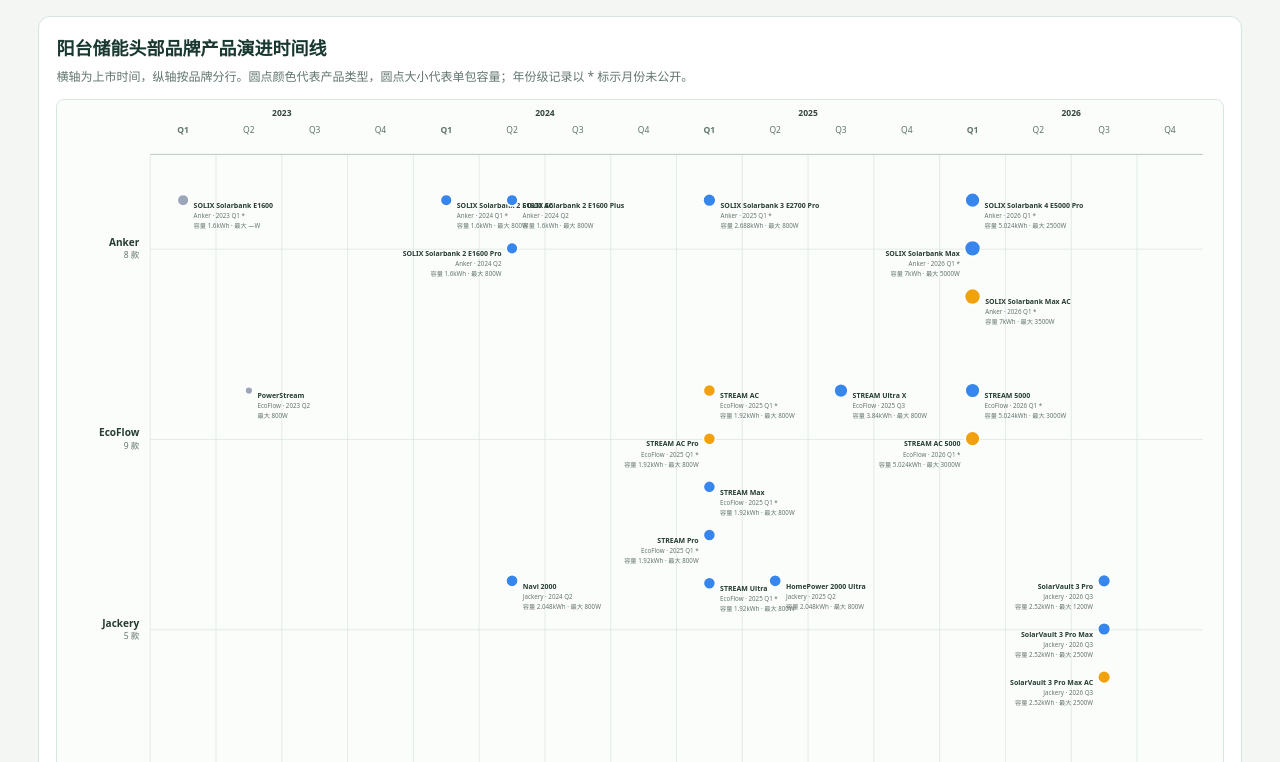
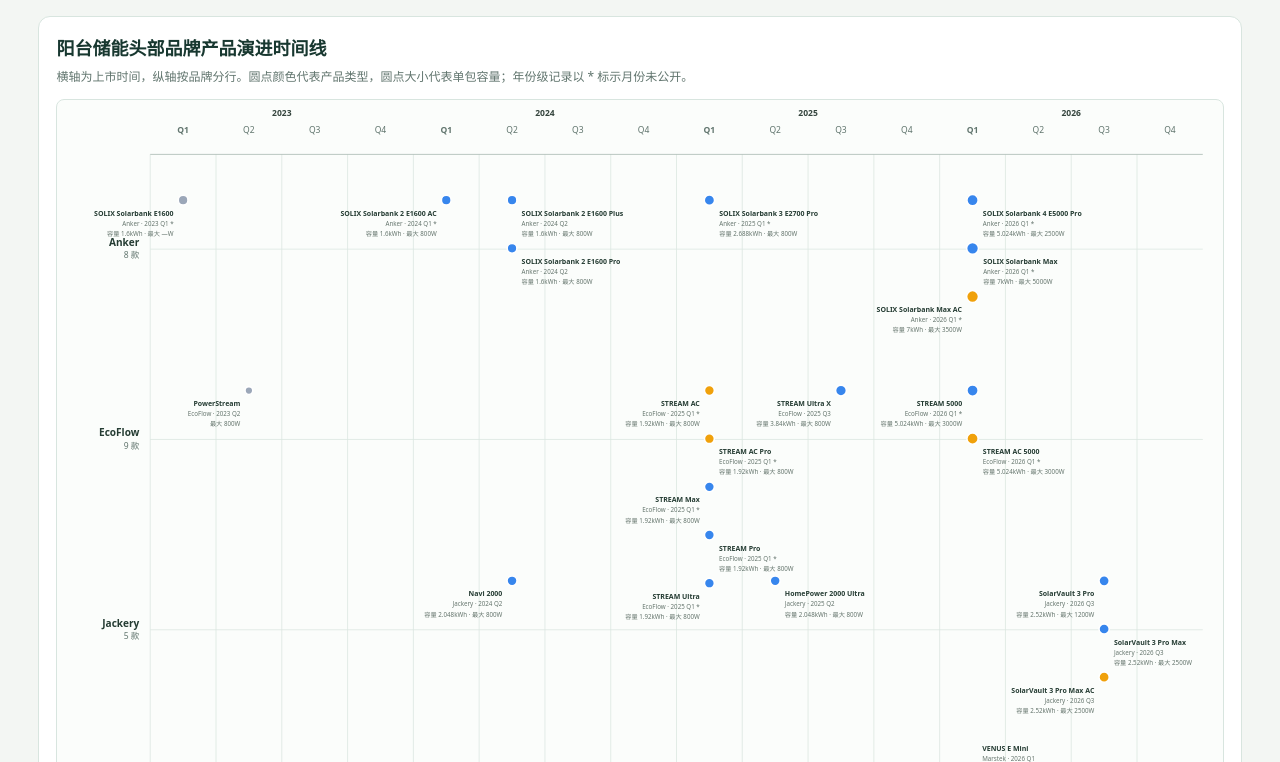
Before and after one commit to renjianboshi/balcony-storage-timeline, a plain HTML site: page index.html in a window 1280 px wide. Shown: the part 578-1340 px from the top of the page. Drawn offline with Linux system fonts and the light colour scheme.

Commit message:
Avoid timeline label collisions

```diff
--- a/index.html
+++ b/index.html
@@ -39,7 +39,9 @@ function renderMatrix(items){
  labels.forEach((v,i)=>{const x=sx(v);lines.push(`<line class="gridline" x1="${L+i/labels.length*(W-L-R)}" y1="${T}" x2="${L+i/labels.length*(W-L-R)}" y2="${H-B}"/><text class="axis" x="${x}" y="43" text-anchor="middle" style="font-weight:${v.endsWith('Q1')?'700':'400'}">${v.slice(5)}</text>`);});
  brands.forEach(b=>{const y=laneTop(b)+88;lines.push(`<line class="gridline" x1="${L}" y1="${y}" x2="${W-R}" y2="${y}"/><text x="${L-14}" y="${y-4}" text-anchor="end" style="font-size:13px;font-weight:700;fill:#253c33">${b}</text><text class="axis" x="${L-14}" y="${y+12}" text-anchor="end">${pts.filter(p=>p.r.brand===b).length} 款</text>`);});
  const grouped={};pts.forEach(p=>{const key=p.r.brand+'|'+p.x;(grouped[key]??=[]).push(p)});Object.values(grouped).forEach(g=>g.forEach((p,i)=>p.slot=i));
- svg.setAttribute('viewBox',`0 0 ${W} ${H}`);svg.innerHTML=`${lines.join('')}<line stroke="#a8b8b0" x1="${L}" y1="${T}" x2="${W-R}" y2="${T}"/>${pts.map(p=>{const y=laneTop(p.r.brand)+25+p.slot*62,c=typeColor[p.r.productType]||'#b679e8',r=Math.max(5,Math.min(13,5+Math.sqrt(p.cap||0)*2)),max=Math.max(...gridNumbers(p.r)),px=sx(p.x),right=px<L+130?true:px>W-R-130?false:p.slot%2===0,tx=right?px+r+6:px-r-6,anchor=right?'start':'end',info=esc(`${p.r.brand} · ${p.r.model}｜${p.x}${p.monthKnown?'':'（月份未公开）'}｜${p.cap?`单包 ${p.cap} kWh`:'无内置电池'}｜最高输出 ${Number.isFinite(max)?max:'—'} W`),name=esc(p.r.model),time=esc(`${p.r.brand} · ${p.x}${p.monthKnown?'':' *'}`),detail=esc(`${p.cap?`容量 ${p.cap}kWh · `:''}最大 ${Number.isFinite(max)?max:'—'}W`);return `<g class="dot" tabindex="0" role="img" aria-label="${info}" data-info="${info}"><circle cx="${px}" cy="${y}" r="${r}" fill="${c}" stroke="#fff" stroke-width="2"/><text x="${tx}" y="${y+10}" text-anchor="${anchor}" style="font-size:9px;font-weight:700;fill:#253c33">${name}</text><text x="${tx}" y="${y+23}" text-anchor="${anchor}" style="font-size:8px;fill:#66766e">${time}</text><text x="${tx}" y="${y+36}" text-anchor="${anchor}" style="font-size:8px;fill:#66766e">${detail}</text></g>`;}).join('')}`;
+ const placed=[],offsets=[10,54,-36,98,-80,142,-124,186,-168];
+ pts.forEach(p=>{p.py=laneTop(p.r.brand)+25+p.slot*62;p.px=sx(p.x);p.rdot=Math.max(5,Math.min(13,5+Math.sqrt(p.cap||0)));const width=Math.max(112,p.r.model.length*5.8+20);let selected;for(const side of [p.slot%2===0?'right':'left',p.slot%2===0?'left':'right'])for(const off of offsets){const left=side==='right'?p.px+p.rdot+6:p.px-p.rdot-6-width,top=Math.max(T+4,Math.min(H-B-42,p.py+off));const box={left,right:left+width,top,bottom:top+42};if(!placed.some(q=>box.left<q.right&&box.right>q.left&&box.top<q.bottom&&box.bottom>q.top)){selected={side,top,width};break;}if(selected)break;}if(!selected)selected={side:'right',top:Math.min(H-B-42,p.py+210),width};p.label=selected;placed.push({left:selected.side==='right'?p.px+p.rdot+6:p.px-p.rdot-6-selected.width,right:selected.side==='right'?p.px+p.rdot+6+selected.width:p.px-p.rdot-6,top:selected.top,bottom:selected.top+42});});
+ svg.setAttribute('viewBox',`0 0 ${W} ${H}`);svg.innerHTML=`${lines.join('')}<line stroke="#a8b8b0" x1="${L}" y1="${T}" x2="${W-R}" y2="${T}"/>${pts.map(p=>{const c=typeColor[p.r.productType]||'#b679e8',max=Math.max(...gridNumbers(p.r)),right=p.label.side==='right',tx=right?p.px+p.rdot+6:p.px-p.rdot-6,anchor=right?'start':'end',info=esc(`${p.r.brand} · ${p.r.model}｜${p.x}${p.monthKnown?'':'（月份未公开）'}｜${p.cap?`单包 ${p.cap} kWh`:'无内置电池'}｜最高输出 ${Number.isFinite(max)?max:'—'} W`),name=esc(p.r.model),time=esc(`${p.r.brand} · ${p.x}${p.monthKnown?'':' *'}`),detail=esc(`${p.cap?`容量 ${p.cap}kWh · `:''}最大 ${Number.isFinite(max)?max:'—'}W`);return `<g class="dot" tabindex="0" role="img" aria-label="${info}" data-info="${info}"><circle cx="${p.px}" cy="${p.py}" r="${p.rdot}" fill="${c}" stroke="#fff" stroke-width="2"/><text x="${tx}" y="${p.label.top+10}" text-anchor="${anchor}" style="font-size:9px;font-weight:700;fill:#253c33">${name}</text><text x="${tx}" y="${p.label.top+23}" text-anchor="${anchor}" style="font-size:8px;fill:#66766e">${time}</text><text x="${tx}" y="${p.label.top+36}" text-anchor="${anchor}" style="font-size:8px;fill:#66766e">${detail}</text></g>`;}).join('')}`;
  legend.innerHTML=[['分体式','分体式（需外接微逆）'],['一体式DC耦合','一体式 DC 耦合（内置 MPPT）'],['一体化AC耦合','一体化 AC 耦合']].map(([k,t])=>`<span style="--c:${typeColor[k]}">${t}</span>`).join('')+'<span style="--c:#657487">圆点大小＝单包容量</span>';
  svg.querySelectorAll('.dot').forEach(dot=>{const show=e=>{tip.textContent=dot.dataset.info;tip.style.display='block';const box=svg.getBoundingClientRect();tip.style.left=`${Math.min(e.clientX-box.left+12,box.width-260)}px`;tip.style.top=`${Math.max(e.clientY-box.top-52,8)}px`;};dot.addEventListener('mouseenter',show);dot.addEventListener('mousemove',show);dot.addEventListener('mouseleave',()=>tip.style.display='none');dot.addEventListener('focus',e=>show(e));dot.addEventListener('blur',()=>tip.style.display='none');});
 }
```
